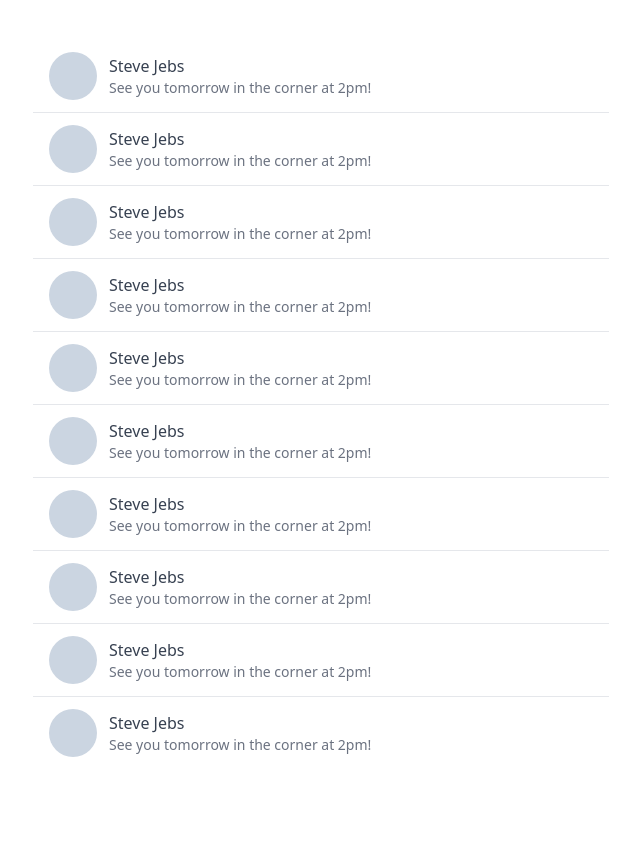
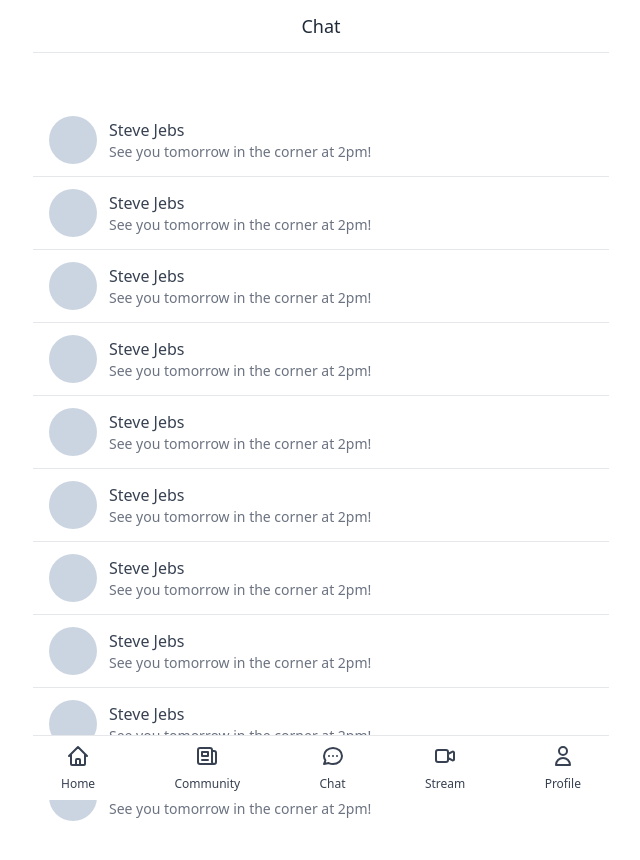
Before and after one commit to gyulsbox/Re_earth, a Next.js app: page /chats in a window 1280 px wide. Shown: the top 860 px of the page, without its empty margins (319-959 px from the left). Before the commit the page ends 809 px from the top, so only its background shows below. Built offline with nearby package versions, Linux system fonts and the light colour scheme.

Commit message:
feat: add Layout on chats

```diff
--- a/pages/chats/index.tsx
+++ b/pages/chats/index.tsx
@@ -1,7 +1,9 @@
 import type { NextPage } from "next";
+import Layout from '../../components/layouts/layout';
 
 const Chats: NextPage = () => {
   return (
+    <Layout title='Chat' hasTabBar>
       <div className="py-10 divide-y-[1px] ">
         {new Array(10).fill(1).map((_, i) => (
           <div
@@ -18,6 +20,7 @@ const Chats: NextPage = () => {
           </div>
         ))}
       </div>
+    </Layout>
   );
 };
 
```
Lines whose indentation alone changed are shown as unchanged.
